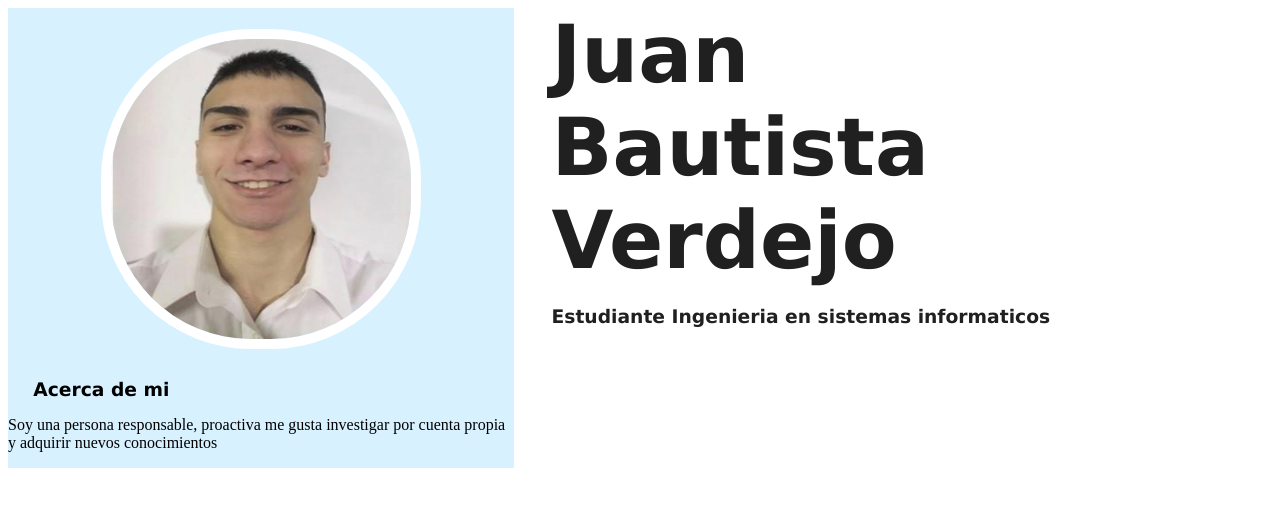
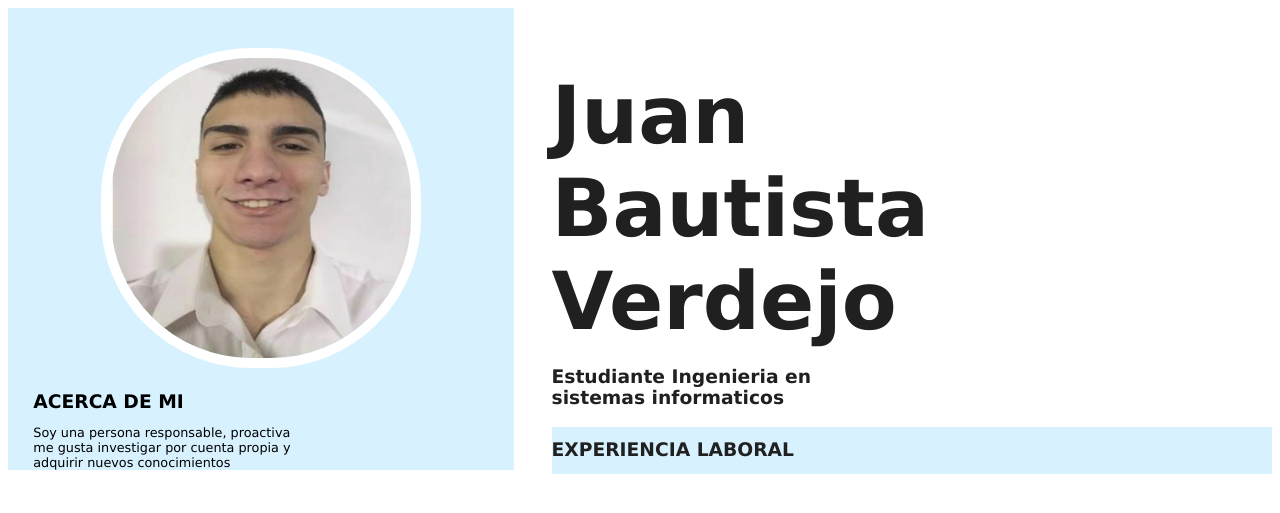
Before and after one commit to juanbaverdejo/pagina, a Flask app: page / in a window 1280 px wide. Shown: the top 513 px of the page. Run offline with Flask 2, Linux system fonts and the light colour scheme.

Commit message:
0.4
cambios chicos

```diff
--- a/static/css/style.css
+++ b/static/css/style.css
@@ -5,6 +5,7 @@
   margin-right: auto;
   width: auto;
   height: auto;
+  font-family: Verdana;
 }
 
 .text-align-center {
@@ -24,9 +25,10 @@
 .izquierda{
   float:left;
   width: 40%;
-  height: 100%;
+  height: 60%;
   background-color: #38b6ff31;
 }
+
 .derecha{
   float:right;
   width: 60%;
@@ -34,23 +36,35 @@
   background-color: #ffffff;
   text-align: left;
   color: #202021;
-  font-family: Verdana;
 
 }
 .titulo{
   font-size: 500%;
-  margin-top: 0%;
+  margin-top: 8%;
   margin-left: 5%;
   margin-block-end: 0%;
+}
+.subtitulo{
+  margin-left: 5%;
+  margin-block-end: 0%;
+  background-color: #38b6ff31;
+  line-height: 250%;
 }
 .letra{
   font-family: Verdana;
   margin-left: 5%;
   margin-block-end: 0%;
 }
+.parrafo{
+  font-size: 80%;
+  margin-left: 5%;
+  margin-block-end: 0%;
+}
 .imgRedonda {
+  margin: auto;
   width:300px;
   height:300px;
   border-radius:150px;
   border:10px solid rgb(255, 255, 255);
+  margin-top: 8%;
 }
--- a/templates/index.html
+++ b/templates/index.html
@@ -7,26 +7,32 @@
 </head>
 <body>
     <div id="general">
-        </h1>
+
         <div class="derecha">
             <h1 class="titulo">
                 Juan<br>
                 Bautista<br>
                 Verdejo<br>
             </h1>
-            <h3 class="letra">Estudiante Ingenieria en sistemas informaticos</h3>
+            <h3 class="letra">
+                Estudiante Ingenieria en<br>
+                sistemas informaticos</h3>
+            <h3 class="subtitulo">EXPERIENCIA LABORAL</h3>
         </div>
+
         <div class="izquierda">
-            <h1>
                 <center>
                     <img src="/static/img/foto.PNG" class="imgRedonda"></img>
                 </center>
                 <h3 class="letra">
-                    Acerca de mi
+                    ACERCA DE MI
                 </h3>
-                <p>Soy una persona responsable, proactiva me gusta investigar por cuenta propia y adquirir nuevos conocimientos </p>
+                <p class="parrafo">
+                    Soy una persona responsable, proactiva<br>
+                    me gusta investigar por cuenta propia y<br>
+                    adquirir nuevos conocimientos<br>
+                </p>
 
-            </h1>
         </div>
     </div>
 
```
